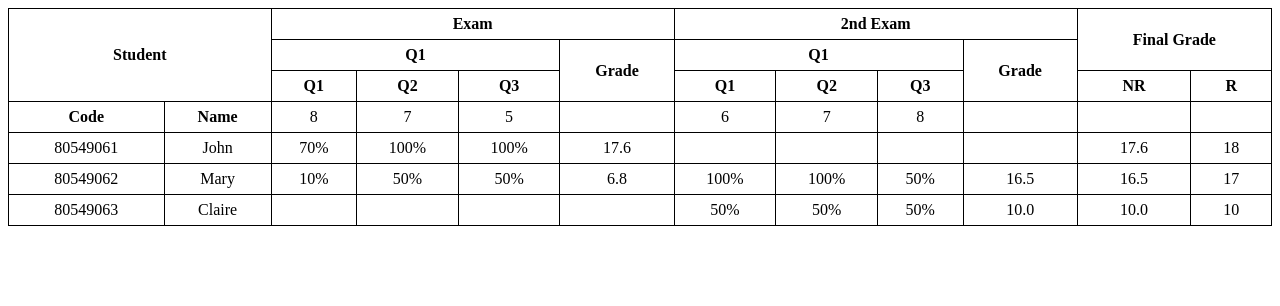
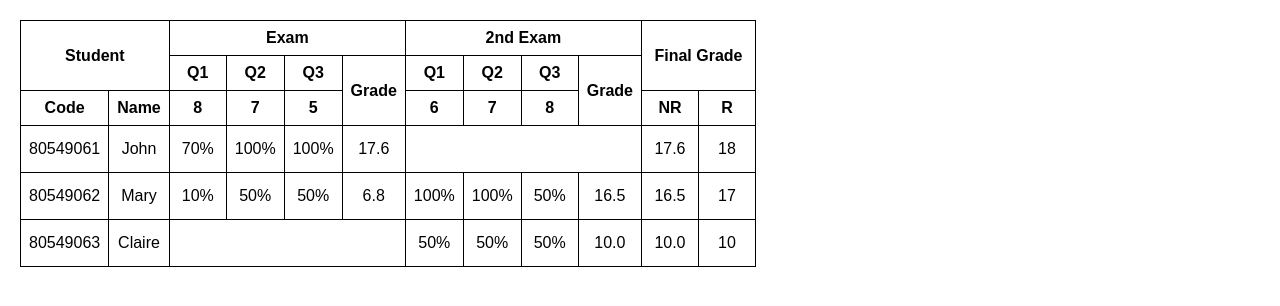
Before and after one commit to NgoNam-29z1/2026_CSE391_66CNTT1_NgoDucAnhNam, a plain HTML site: page task1/task1.html in a window 1280 px wide. Drawn offline with Linux system fonts and the light colour scheme.

Commit message:
Bai3 TH1

```diff
--- a/task1/task1.html
+++ b/task1/task1.html
@@ -1,132 +1,111 @@
 <!DOCTYPE html>
-<html lang="en">
+<html lang="vi">
 <head>
     <meta charset="UTF-8">
-    <title>Student Exam Table</title>
+    <meta name="viewport" content="width=device-width, initial-scale=1.0">
+    <title>Bảng điểm</title>
     <style>
+        body {
+            font-family: Arial, sans-serif;
+            margin: 20px; /* Căn lề một chút cho dễ nhìn */
+        }
+
         table {
-            border-collapse: collapse;
-            width: 100%;
+            border-collapse: collapse; /* Gộp đường viền thành nét đơn */
             text-align: center;
         }
+
         th, td {
             border: 1px solid black;
-            padding: 6px;
+            padding: 8px;
+            vertical-align: middle;
+            min-width: 40px; /* Đảm bảo ô không bị quá nhỏ */
         }
+
+        /* Định dạng in đậm cho tiêu đề */
         th {
             font-weight: bold;
+        }
+
+        /* Chiều cao cho các ô */
+        td {
+            height: 30px;
         }
     </style>
 </head>
 <body>
 
     <table>
-    <!-- Row 1 -->
+        <thead>
             <tr>
-        <th colspan="2" rowspan="3">Student</th>
+                <th colspan="2" rowspan="2">Student</th>
                 <th colspan="4">Exam</th>
                 <th colspan="4">2nd Exam</th>
                 <th colspan="2" rowspan="2">Final Grade</th>
             </tr>
 
-    <!-- Row 2 -->
-    <tr>
-        <th colspan="3">Q1</th>
-        <th rowspan="2">Grade</th>
-        <th colspan="3">Q1</th>
-        <th rowspan="2">Grade</th>
-    </tr>
-
-    <!-- Row 3 -->
             <tr>
                 <th>Q1</th>
                 <th>Q2</th>
                 <th>Q3</th>
-
-        <th>Q1</th>
+                <th rowspan="2">Grade</th> <th>Q1</th>
                 <th>Q2</th>
                 <th>Q3</th>
+                <th rowspan="2">Grade</th> </tr>
 
-        <th>NR</th>
-        <th>R</th>
-    </tr>
-
-    <!-- Header Code / Name -->
             <tr>
                 <th>Code</th>
                 <th>Name</th>
 
-        <td>8</td>
-        <td>7</td>
-        <td>5</td>
-        <td></td>
+                <th>8</th>
+                <th>7</th>
+                <th>5</th>
+                <th>6</th>
+                <th>7</th>
+                <th>8</th>
+                <th>NR</th>
+                <th>R</th>
+            </tr>
+        </thead>
 
-        <td>6</td>
-        <td>7</td>
-        <td>8</td>
-        <td></td>
-
-        <td></td>
-        <td></td>
-    </tr>
-
-    <!-- John -->
+        <tbody>
             <tr>
                 <td>80549061</td>
                 <td>John</td>
-
                 <td>70%</td>
                 <td>100%</td>
                 <td>100%</td>
                 <td>17.6</td>
-
-        <td></td>
-        <td></td>
-        <td></td>
-        <td></td>
-
-        <td>17.6</td>
+                <td colspan="4"></td> <td>17.6</td>
                 <td>18</td>
             </tr>
 
-    <!-- Mary -->
             <tr>
                 <td>80549062</td>
                 <td>Mary</td>
-
                 <td>10%</td>
                 <td>50%</td>
                 <td>50%</td>
                 <td>6.8</td>
-
                 <td>100%</td>
                 <td>100%</td>
                 <td>50%</td>
                 <td>16.5</td>
-
                 <td>16.5</td>
                 <td>17</td>
             </tr>
 
-    <!-- Claire -->
             <tr>
                 <td>80549063</td>
                 <td>Claire</td>
-
-        <td></td>
-        <td></td>
-        <td></td>
-        <td></td>
-
-        <td>50%</td>
+                <td colspan="4"></td> <td>50%</td>
                 <td>50%</td>
                 <td>50%</td>
                 <td>10.0</td>
-
                 <td>10.0</td>
                 <td>10</td>
             </tr>
-
+        </tbody>
     </table>
 
 </body>
```
Lines whose indentation alone changed are shown as unchanged.
